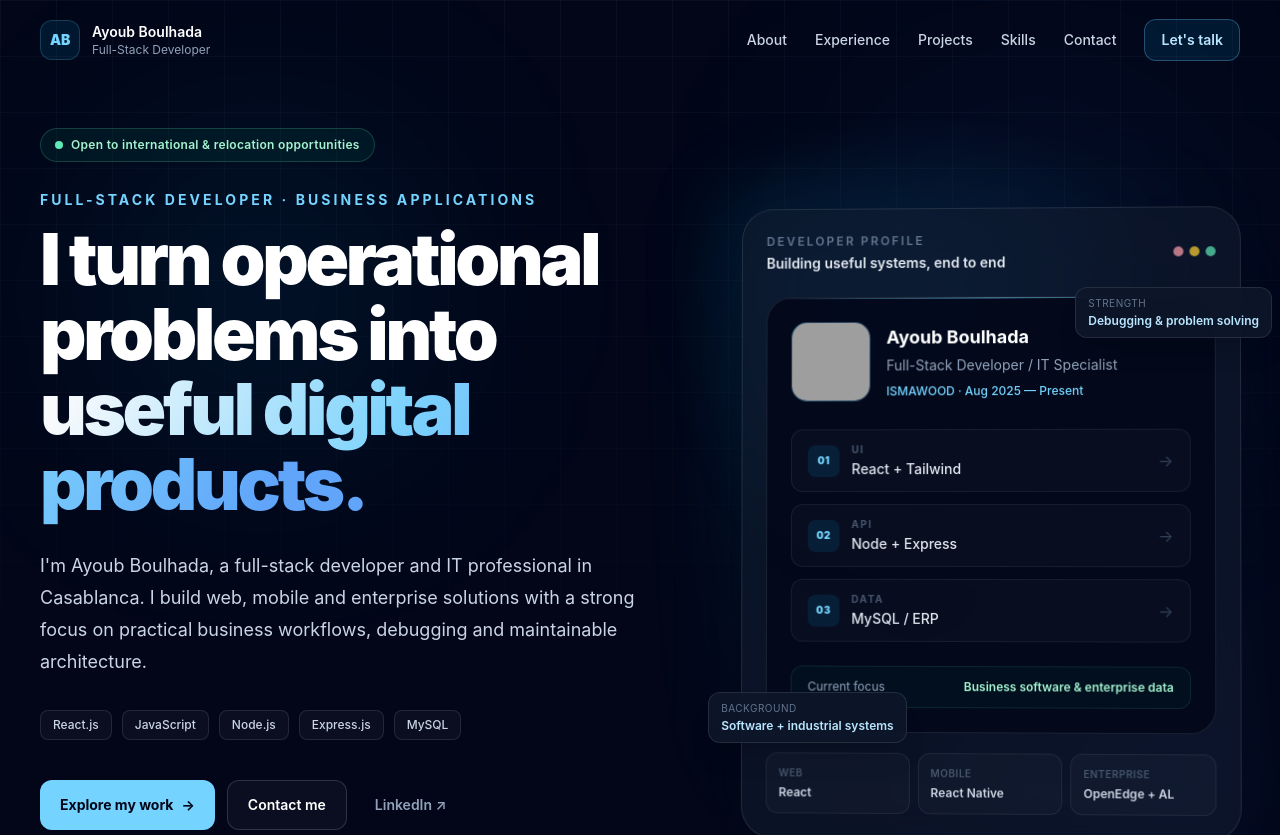
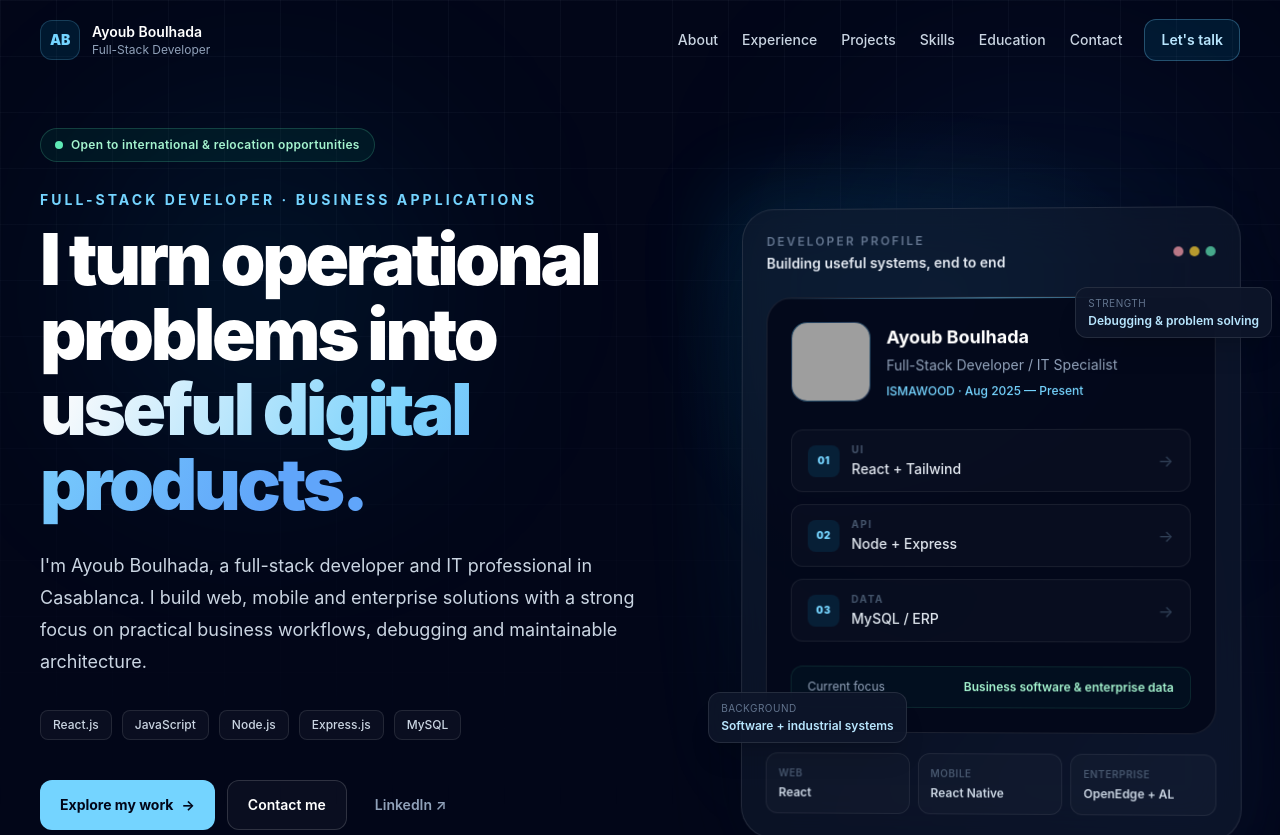
Before and after one commit to DIABLO-io/portfolio-v2, a React (Vite) app: page / in a window 1280 px wide. Shown: the top 835 px of the page. Built offline with nearby package versions, Linux system fonts and the light colour scheme; grey boxes are pictures that could not be loaded.

Commit message:
Add education to portfolio navigation

```diff
--- a/src/components/layout/Navbar.jsx
+++ b/src/components/layout/Navbar.jsx
@@ -5,6 +5,7 @@ const navItems = [
   { label: 'Experience', href: '#experience' },
   { label: 'Projects', href: '#projects' },
   { label: 'Skills', href: '#skills' },
+  { label: 'Education', href: '#education' },
   { label: 'Contact', href: '#contact' },
 ]
 
@@ -48,7 +49,7 @@ function Navbar() {
             <a
               key={item.href}
               href={item.href}
-              className="rounded-lg px-3 py-2 text-sm font-medium text-slate-300 transition hover:bg-white/5 hover:text-white"
+              className="rounded-lg px-2.5 py-2 text-sm font-medium text-slate-300 transition hover:bg-white/5 hover:text-white"
             >
               {item.label}
             </a>
@@ -56,7 +57,7 @@ function Navbar() {
 
           <a
             href="mailto:boulhadaayoub@gmail.com"
-            className="ml-3 rounded-xl border border-sky-300/30 bg-sky-400/10 px-4 py-2.5 text-sm font-semibold text-sky-200 transition hover:border-sky-300/50 hover:bg-sky-400/15"
+            className="ml-2 rounded-xl border border-sky-300/30 bg-sky-400/10 px-4 py-2.5 text-sm font-semibold text-sky-200 transition hover:border-sky-300/50 hover:bg-sky-400/15"
           >
             Let's talk
           </a>
@@ -89,7 +90,7 @@ function Navbar() {
 
       <div
         className={`overflow-hidden border-t border-white/10 bg-slate-950/95 backdrop-blur-xl transition-all duration-300 md:hidden ${
-          open ? 'max-h-96 opacity-100' : 'max-h-0 border-transparent opacity-0'
+          open ? 'max-h-[28rem] opacity-100' : 'max-h-0 border-transparent opacity-0'
         }`}
       >
         <div className="mx-auto grid max-w-7xl gap-1 px-5 py-4">
```
